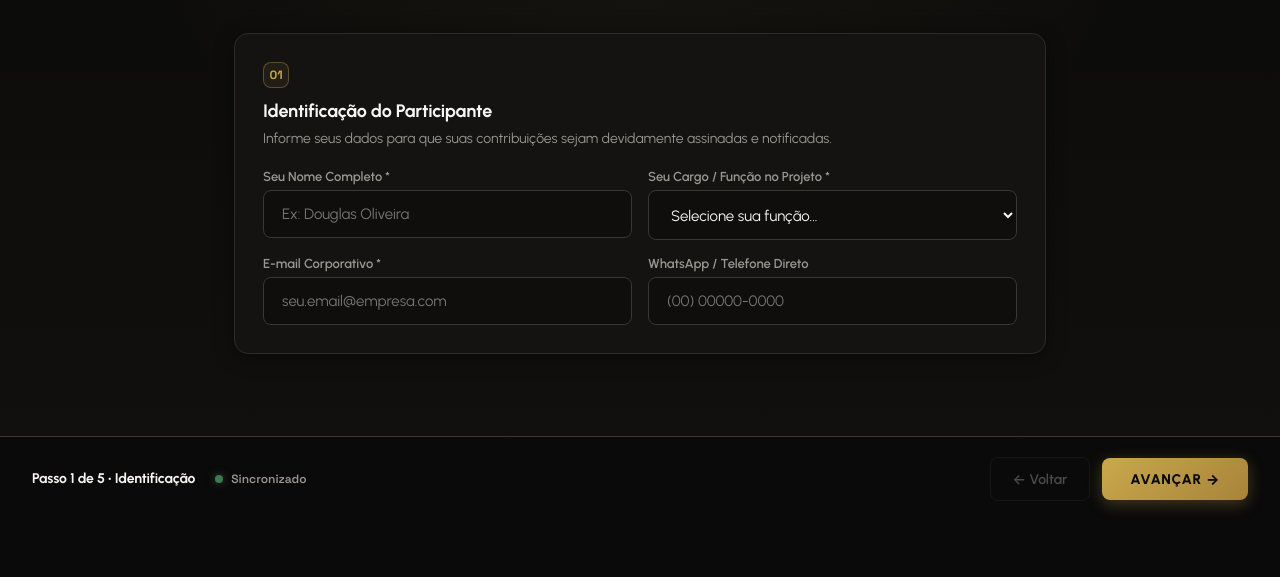
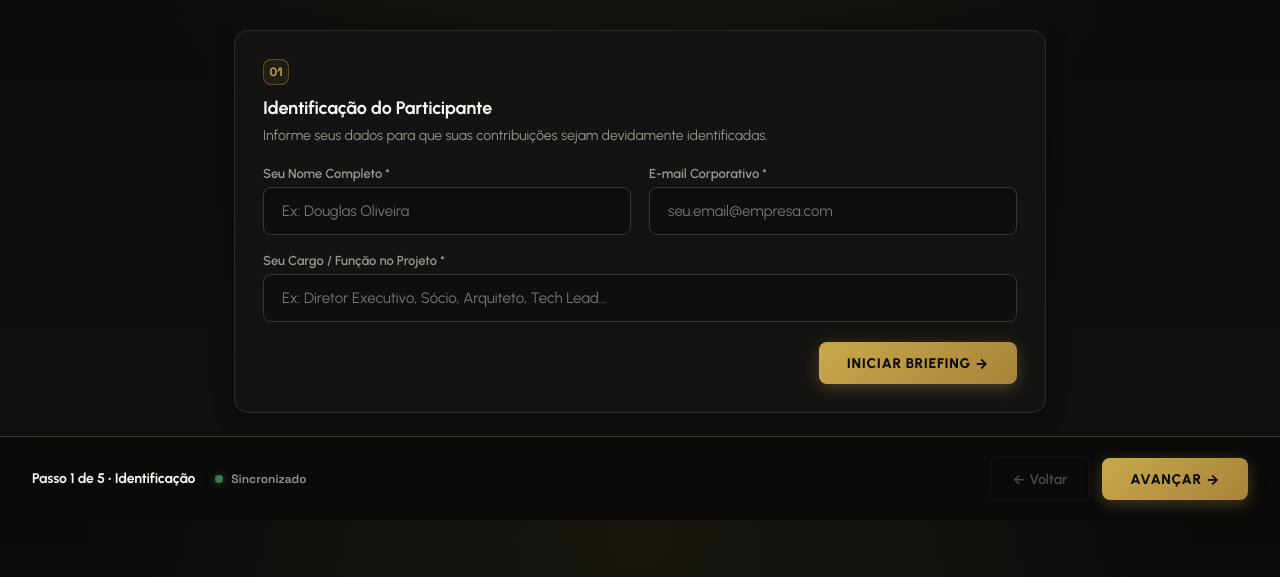
Before and after one commit to douglasagoliveira/AppQLS, a website: page briefing-interativo.html in a window 1280 px wide. Shown: the part 280-857 px from the top of the page. Before the commit the page ends 800 px from the top, so only its background shows below. Drawn offline with nearby package versions, Linux system fonts and the light colour scheme.

Commit message:
fix: simplificar identificacao para Nome, Email e Cargo e corrigir transicao de avanco

```diff
--- a/briefing-interativo.html
+++ b/briefing-interativo.html
@@ -624,37 +624,31 @@
             <div class="question-card">
                 <div class="question-number-badge">01</div>
                 <h2 class="question-title">Identificação do Participante</h2>
-                <p class="question-subtitle">Informe seus dados para que suas contribuições sejam devidamente assinadas e notificadas.</p>
+                <p class="question-subtitle">Informe seus dados para que suas contribuições sejam devidamente identificadas.</p>
 
-                <div style="display: grid; grid-template-columns: repeat(auto-fit, minmax(240px, 1fr)); gap: 16px; margin-bottom: 16px;">
+                <div style="display: grid; grid-template-columns: repeat(auto-fit, minmax(240px, 1fr)); gap: 18px; margin-bottom: 20px;">
                     <div>
                         <label style="display: block; font-size: 13px; color: var(--mute); margin-bottom: 6px; font-weight: 600;">Seu Nome Completo *</label>
                         <input type="text" id="respName" class="form-input" placeholder="Ex: Douglas Oliveira" required>
                     </div>
                     <div>
+                        <label style="display: block; font-size: 13px; color: var(--mute); margin-bottom: 6px; font-weight: 600;">E-mail Corporativo *</label>
+                        <input type="email" id="respEmail" class="form-input" placeholder="seu.email@empresa.com" required>
+                    </div>
+                    <div style="grid-column: 1 / -1;">
                         <label style="display: block; font-size: 13px; color: var(--mute); margin-bottom: 6px; font-weight: 600;">Seu Cargo / Função no Projeto *</label>
-                        <select id="respRole" class="form-select" required>
-                            <option value="">Selecione sua função...</option>
-                            <option value="Decisor Principal / Sócio">Decisor Principal / Sócio Executivo</option>
-                            <option value="Diretor de Marketing & Vendas">Diretor de Marketing & Vendas</option>
-                            <option value="CTO / Tech Lead / Engenharia">CTO / Tech Lead / Engenharia</option>
-                            <option value="Gestor de Produto / Operações">Gestor de Produto / Operações</option>
-                            <option value="Arquiteto / Lighting Designer">Arquiteto / Lighting Designer</option>
-                            <option value="Financeiro / Compras">Financeiro / Compras</option>
-                            <option value="Consultor Externo / Parceiro">Consultor Externo / Parceiro</option>
-                        </select>
+                        <input type="text" id="respRole" class="form-input" placeholder="Ex: Diretor Executivo, Sócio, Arquiteto, Tech Lead..." required>
                     </div>
                 </div>
 
-                <div style="display: grid; grid-template-columns: repeat(auto-fit, minmax(240px, 1fr)); gap: 16px;">
-                    <div>
-                        <label style="display: block; font-size: 13px; color: var(--mute); margin-bottom: 6px; font-weight: 600;">E-mail Corporativo *</label>
-                        <input type="email" id="respEmail" class="form-input" placeholder="seu.email@empresa.com" required>
-                    </div>
-                    <div>
-                        <label style="display: block; font-size: 13px; color: var(--mute); margin-bottom: 6px; font-weight: 600;">WhatsApp / Telefone Direto</label>
-                        <input type="tel" id="respPhone" class="form-input" placeholder="(00) 00000-0000">
-                    </div>
+                <div id="step0ErrorMsg" style="display: none; background: rgba(179, 56, 44, 0.15); border: 1px solid #b3382c; color: #f88; padding: 10px 16px; border-radius: var(--radius-s); font-size: 13px; margin-bottom: 18px;">
+                    Por favor, preencha seu Nome, E-mail e Cargo para prosseguir.
+                </div>
+
+                <div style="display: flex; justify-content: flex-end;">
+                    <button type="button" class="btn-next" onclick="navigateStep(1)" style="padding: 12px 28px;">
+                        Iniciar Briefing →
+                    </button>
                 </div>
             </div>
         </div>
@@ -1086,19 +1080,57 @@
         function navigateStep(direction) {
             // Validação da etapa 0 (Identificação)
             if (currentStepIndex === 0 && direction === 1) {
-                const name = document.getElementById('respName').value.trim();
-                const role = document.getElementById('respRole').value;
-                const email = document.getElementById('respEmail').value.trim();
-                const phone = document.getElementById('respPhone').value.trim();
+                const nameInput = document.getElementById('respName');
+                const emailInput = document.getElementById('respEmail');
+                const roleInput = document.getElementById('respRole');
+                const errorBox = document.getElementById('step0ErrorMsg');
 
-                if (!name || !role || !email) {
-                    alert('Por favor, preencha seu Nome, Cargo e E-mail antes de iniciar o briefing.');
+                const name = nameInput ? nameInput.value.trim() : '';
+                const email = emailInput ? emailInput.value.trim() : '';
+                const role = roleInput ? roleInput.value.trim() : '';
+
+                let hasError = false;
+
+                if (!name) {
+                    if (nameInput) nameInput.style.borderColor = '#b3382c';
+                    hasError = true;
+                } else if (nameInput) {
+                    nameInput.style.borderColor = '';
+                }
+
+                if (!email) {
+                    if (emailInput) emailInput.style.borderColor = '#b3382c';
+                    hasError = true;
+                } else if (emailInput) {
+                    emailInput.style.borderColor = '';
+                }
+
+                if (!role) {
+                    if (roleInput) roleInput.style.borderColor = '#b3382c';
+                    hasError = true;
+                } else if (roleInput) {
+                    roleInput.style.borderColor = '';
+                }
+
+                if (hasError) {
+                    if (errorBox) errorBox.style.display = 'block';
+                    if (!name && nameInput) nameInput.focus();
+                    else if (!email && emailInput) emailInput.focus();
+                    else if (!role && roleInput) roleInput.focus();
                     return;
                 }
 
-                respondentData = { name, role, email, phone };
+                if (errorBox) errorBox.style.display = 'none';
+
+                respondentData = { name, email, role };
                 saveRespondentToStorage();
-                createSubmissionInSupabase();
+
+                // Disparo em background sem travar o avanço da interface
+                try {
+                    createSubmissionInSupabase();
+                } catch (e) {
+                    console.warn('Erro ao disparar submission em background:', e);
+                }
             }
 
             // Se estiver na última etapa e avançar -> Concluir!
@@ -1271,15 +1303,32 @@
             renderSections(DEFAULT_TEMPLATE);
             updateStepUI();
 
+            // Adicionar suporte à tecla Enter e limpeza de erro ao digitar
+            ['respName', 'respEmail', 'respRole'].forEach(id => {
+                const el = document.getElementById(id);
+                if (el) {
+                    el.addEventListener('keydown', (e) => {
+                        if (e.key === 'Enter') {
+                            e.preventDefault();
+                            navigateStep(1);
+                        }
+                    });
+                    el.addEventListener('input', () => {
+                        el.style.borderColor = '';
+                        const err = document.getElementById('step0ErrorMsg');
+                        if (err) err.style.display = 'none';
+                    });
+                }
+            });
+
             // Restaurar dados do respondente se já preencheu antes
             const savedUser = localStorage.getItem('qls_briefing_user');
             if (savedUser) {
                 try {
                     const u = JSON.parse(savedUser);
-                    if (u.name) document.getElementById('respName').value = u.name;
-                    if (u.role) document.getElementById('respRole').value = u.role;
-                    if (u.email) document.getElementById('respEmail').value = u.email;
-                    if (u.phone) document.getElementById('respPhone').value = u.phone;
+                    if (u.name && document.getElementById('respName')) document.getElementById('respName').value = u.name;
+                    if (u.role && document.getElementById('respRole')) document.getElementById('respRole').value = u.role;
+                    if (u.email && document.getElementById('respEmail')) document.getElementById('respEmail').value = u.email;
                 } catch(e) {}
             }
         });
```
Also changed, not shown: briefing.html (+82 -33 lines), index.html (+82 -33 lines).
